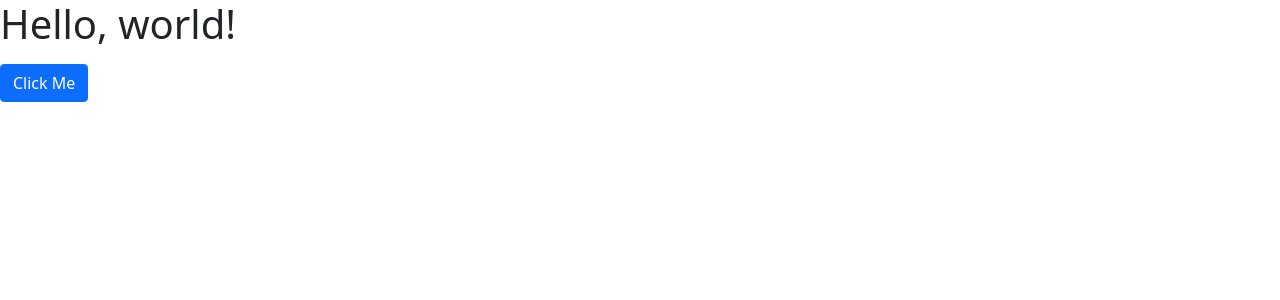
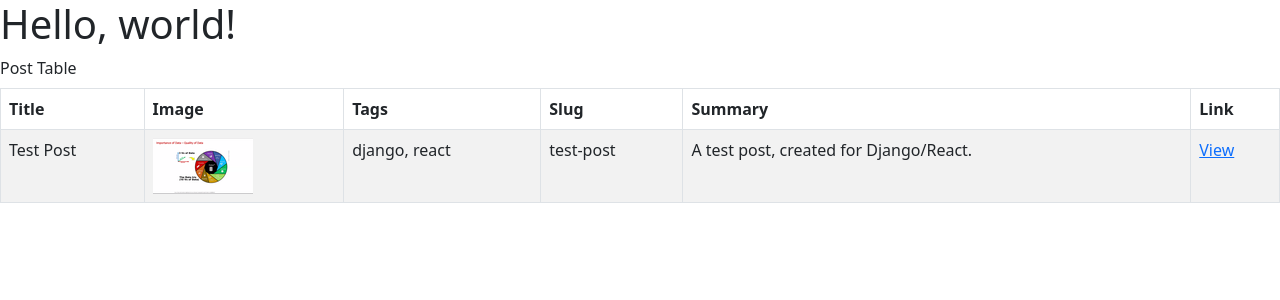
Before and after one commit to codio-templates/blango, a Django app: page /post-table/ in a window 1280 px wide. Shown: the top 300 px of the page. Run offline with Django 3.2, Linux system fonts and the light colour scheme; parts of the project's set-up code (start-up, migrations or seed data) failed here and were passed over; some libraries are stand-ins or nearby versions.

Commit message:
Finish JSX

```diff
--- a/blog/static/blog/blog.js
+++ b/blog/static/blog/blog.js
@@ -1,42 +1,155 @@
 // react based
 
-class ClickButton extends React.Component {
+
+class PostRow extends React.Component {
+  render () {
+    const post = this.props.post
+
+    let thumbnail
+
+    if (post.hero_image.thumbnail) {
+      thumbnail = <img src={post.hero_image.thumbnail}/>
+    } else {
+      thumbnail = '-'
+    }
+
+    return <tr>
+      <td>{post.title}</td>
+      <td>
+        {thumbnail}
+      </td>
+      <td>{post.tags.join(', ')}</td>
+      <td>{post.slug}</td>
+      <td>{post.summary}</td>
+      <td><a href={'/post/' + post.slug + '/'}>View</a></td>
+    </tr>
+  }
+}
+
+class PostTable extends React.Component {
   state = {
-    wasClicked: false
-  }
-
-  handleClick () {
-    this.setState(
-      {wasClicked: true}
-    )
+    dataLoaded: true,
+    data: {
+      results: [
+        {
+          id: 15,
+          tags: [
+            'django', 'react'
+          ],
+          'hero_image': {
+            'thumbnail': '/media/__sized__/hero_images/data_insights-thumbnail-100x100.png',
+            'full_size': '/media/hero_images/data_insights.png'
+          },
+          title: 'Test Post',
+          slug: 'test-post',
+          summary: 'A test post, created for Django/React.'
+        }
+      ]
+    }
   }
 
   render () {
-    let buttonText
+    let rows
+    if (this.state.dataLoaded) {
+      if (this.state.data.results.length) {
+        rows = this.state.data.results.map(post => <PostRow post={post} key={post.id}/>)
+      } else {
+        rows = <tr>
+          <td colSpan="6">No results found.</td>
+        </tr>
+      }
+    } else {
+      rows = <tr>
+        <td colSpan="6">Loading&hellip;</td>
+      </tr>
+    }
 
-    if (this.state.wasClicked)
-      buttonText = 'Clicked!'
-    else
-      buttonText = 'Click Me'
-
-    return React.createElement(
-      'button',
-      {
-        className: 'btn btn-primary mt-2',
-        onClick: () => {
-          this.handleClick()
-        }
-      },
-      buttonText
-    )
+    return <table className="table table-striped table-bordered mt-2">
+      <thead>
+      <tr>
+        <th>Title</th>
+        <th>Image</th>
+        <th>Tags</th>
+        <th>Slug</th>
+        <th>Summary</th>
+        <th>Link</th>
+      </tr>
+      </thead>
+      <tbody>
+      {rows}
+      </tbody>
+    </table>
   }
 }
 
 const domContainer = document.getElementById('react_root')
 ReactDOM.render(
-  React.createElement(ClickButton),
+  React.createElement(PostTable),
   domContainer
 )
+
+
+
+// class ClickButton extends React.Component {
+//   state = {
+//     wasClicked: false
+//   }
+
+//   handleClick () {
+//     this.setState(
+//       {wasClicked: true}
+//     )
+//   }
+
+//   render () {
+//     let buttonText
+
+//     if (this.state.wasClicked)
+//       buttonText = 'Clicked!'
+//     else
+//       buttonText = 'Click Me'
+
+//     return React.createElement(
+//       'button',
+//       {
+//         className: 'btn btn-primary mt-2',
+//         onClick: () => {
+//           this.handleClick()
+//         }
+//       },
+//       buttonText
+//     )
+//   }
+// }
+
+// const domContainer = document.getElementById('react_root')
+// ReactDOM.render(
+//   React.createElement(ClickButton),
+//   domContainer
+// )
+
+
+// using jsx
+
+  // render () {
+  //   let buttonText
+
+  //   if (this.state.wasClicked)
+  //     buttonText = 'Clicked!'
+  //   else
+  //     buttonText = 'Click Me'
+
+  //   return <button
+  //     className="btn btn-primary mt-2"
+  //     onClick={
+  //       () => {
+  //         this.handleClick()
+  //       }
+  //     }
+  //   >
+  //     {buttonText}
+  //   </button>
+  // }
 
 
 
--- a/blog/templates/blog/post-table.html
+++ b/blog/templates/blog/post-table.html
@@ -1,6 +1,8 @@
 {% extends "base.html" %}
 {% load static %}
 {% block content %}
+{% block title %}Post Table{% endblock %}
+
     <div class="row">
     <div class="col">
         <div id="react_root"></div>
@@ -9,5 +11,6 @@
 
     <script src="https://unpkg.com/react@17/umd/react.development.js" crossorigin></script>
     <script src="https://unpkg.com/react-dom@17/umd/react-dom.development.js" crossorigin></script>
-    <script src="{% static "blog/blog.js" %}"></script>
+    <script src="https://unpkg.com/babel-standalone@6/babel.min.js"></script>
+    <script type="text/babel"  src="{% static "blog/blog.js" %}"></script>
 {% endblock %}
```
